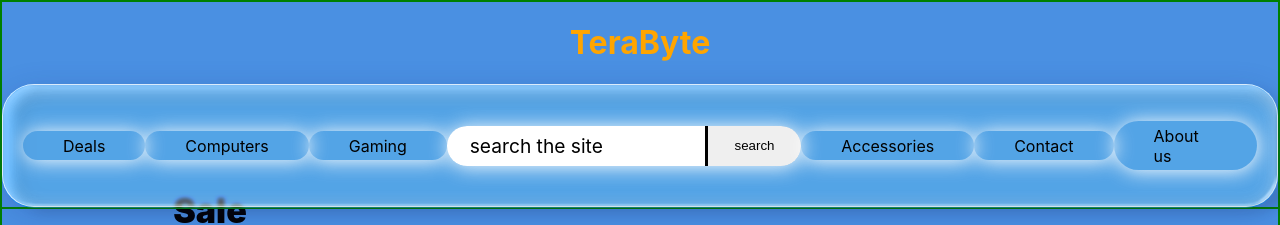
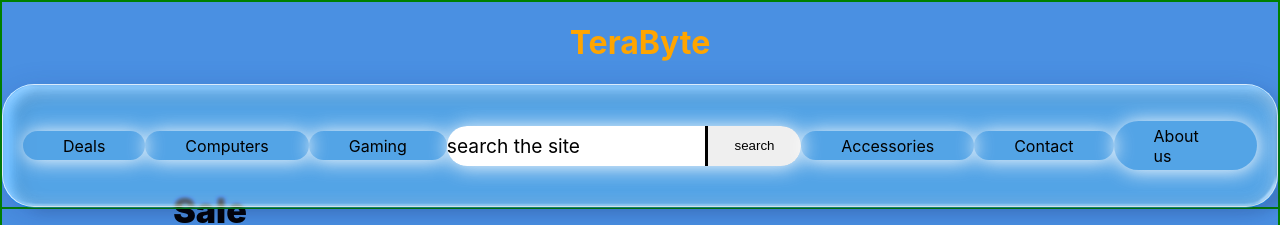
Before and after one commit to BrahamjeetRandhawa/Singh, a React (Create React App) app in the folder terabyte/: page / in a window 1280 px wide. Shown: the top 225 px of the page. Built offline with nearby package versions, Linux system fonts and the light colour scheme.

Commit message:
label inside .Search needs to be aligned correctly.

```diff
--- a/terabyte/src/Topstyle.css
+++ b/terabyte/src/Topstyle.css
@@ -88,10 +88,7 @@ h1 {
 }
 
 .search {
-    display: flex;
     position: relative;
-    justify-content: center;
-    align-items: center;
     padding: 0;
 }
 
@@ -100,10 +97,11 @@ h1 {
     display: flex;
     align-items: center;
     /* left: 10px; */
+    /* border: 2px solid red; */
     top: 50%;
     transform: translateY(-50%);
-    padding: 0 5px;
-    padding-left: 5%;
+    /* padding: 0 5px;
+    padding-left: 5%; */
     transition: transform 0.3s ease, font-size 0.3s ease;
     pointer-events: none;
     font-size: 1.2em;
```
